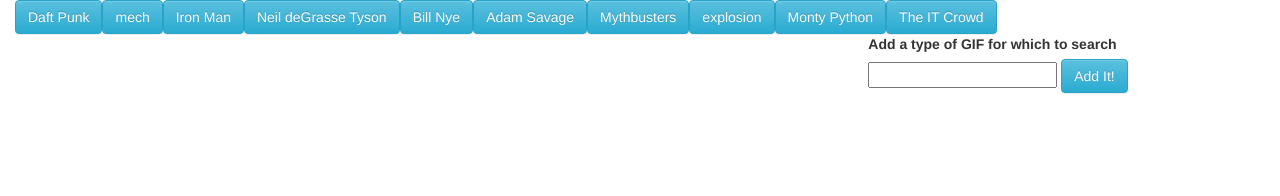
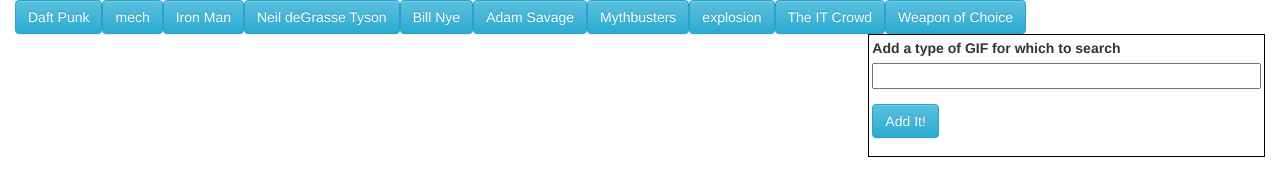
Before and after one commit to TimRCAnderson/GifTastic, a plain HTML site: page index.html in a window 1280 px wide. Drawn offline with nearby package versions, Linux system fonts and the light colour scheme.

Commit message:
styling changes, put inputs inside a form, changed addButton function to take a text argument, which increased code reuse #lazyIsGood.

```diff
--- a/assets/css/style.css
+++ b/assets/css/style.css
@@ -1,10 +1,28 @@
 #gif-display *{
 	text-align: center;
+
+	padding: 3px;
 }
 
 #gif-display>div{
 	margin: 10px 0 0 0;
+}
 
+.imageholder *{
+	border: 1px solid black;
+}
+
+.imageholder img{
+	border-bottom: 0;
+}
+
+#gif-query{
+	width: 100%;
+}
+
+#gif-search{
+	border: 1px solid black;
+	padding: 3px;
 }
 
 .inline-block{
--- a/assets/javascript/script.js
+++ b/assets/javascript/script.js
@@ -1,15 +1,14 @@
-//TODO: put inputs into a form.
-//TODO: rework addButton to take a string argument so that it can be used in initialization as well, thereby reducing the amount of code needed.
+//TODO: add styling to make things look better.
+//TODO: add inputs to the form to allow variable numbers of gifs back, and a rating dropdown.
 
-var topics = ["Daft Punk", "mech", "Iron Man", "Neil deGrasse Tyson", "Bill Nye", "Adam Savage", "Mythbusters", "explosion", "Monty Python", "The IT Crowd"];
+var topics = ["Daft Punk", "mech", "Iron Man", "Neil deGrasse Tyson", "Bill Nye", "Adam Savage", "Mythbusters", "explosion", "The IT Crowd", "Weapon of Choice"];
 
 $(document).ready(function() {
 	var $gifButtonsDiv = $("#gif-buttons");
 	var $gifDisplayDiv = $("#gif-display");
 	var $gifQueryField = $("#gif-query");
+	var $gifSearchForm = $("#gif-search");
 	var giphyURL = "https://api.giphy.com/v1/gifs/search?limit=10&rating=pg&api_key=dc6zaTOxFJmzC&q=";
-
-	console.log($gifQueryField);
 
 	//function that swaps the still and active images from the jquery data object.
 	function stillToggle()
@@ -28,17 +27,16 @@
 	}
 
 	//create a button, add formatting, reset the input field, append the button, give it a function for its click event, and then trigger that click event.
-	function addButton()
+	function addButton(text)
 	{
 		var buttonText = $gifQueryField.val();
-		$gifQueryField.val("");
 		var newButton = $("<button>")
 			.addClass("btn btn-info")
-			.text(buttonText)
-			.data("query", buttonText);
+			.text(text)
+			.data("query", text);
 		newButton.click(populateGIFs);
 		newButton.appendTo($gifButtonsDiv);
-		newButton.click();
+		return newButton;
 	}
 
 	//function called by gif buttons. Clears the gifs that are displayed and performs an ajax call using the Giphy API. If the API doesn't bring back any gifs, the button gets removed. Otherwise, up to 10 gifs are displayed.
@@ -46,7 +44,6 @@
 	{
 		$gifDisplayDiv.empty();
 		var $this = $(this);
-
 		$.ajax({
 			url: (giphyURL + $this.data("query")),
 			method: "GET"
@@ -55,12 +52,15 @@
 			{
 				$this.remove();
 			}
+			else
+			{
 				for(var j = 0; j < r.data.length; j++)
 				{
 					$("<div>")
-					.addClass("clearfix inline-block")
+						.addClass("clearfix inline-block imageholder")
 						.append(
-						$("<img>").attr("alt", "gif")
+							$("<img>")
+								.attr("alt", "gif")
 								.attr("src", r.data[j].images.fixed_height_still.url)
 								.data({
 									still: r.data[j].images.fixed_height_still.url,
@@ -73,28 +73,22 @@
 						)
 						.appendTo($gifDisplayDiv);
 				}
+			}
 		});
 	}
 
 	//Initialization of the buttons from the array of topics.
 	for(var i = 0; i < topics.length; i++)
 	{
-		var initButton = $("<button>")
-			.addClass("btn btn-info")
-			.text(topics[i])
-			.data("query", topics[i]);
-		initButton.click(populateGIFs);
-		initButton.appendTo($gifButtonsDiv);
+		addButton(topics[i]);
 	}
 
-	//Puts the addButton function on the search field's button.
-	$("#btn-add").click(addButton);
-	//I was unclear that forms had different behavior at the time of writing this, so I had to map a keyup event for the enter key on the search input element, which calls the addButton function too.
-	$gifQueryField.keyup(function (e)
-	{
-		if(e.which === 13)
-		{
-			addButton();
-		}
+	//events that trigger on form submission. Adds button and displays the gifs for that button.
+	$gifSearchForm.submit(function(event) {
+		event.preventDefault();
+		addButton($gifQueryField.val())
+			.click();
+		$gifQueryField.val("");
 	});
+
 });
--- a/index.html
+++ b/index.html
@@ -32,9 +32,15 @@
 			<div class="col-md-8" id="gif-display">
 			</div>
 			<div class="col-md-4" id="search-zone">
-				<label>Add a type of GIF for which to search</label>
-				<input type="text" id="gif-query">
-				<button class="btn btn-info" id="btn-add">Add It!</button>
+				<form id="gif-search">
+					<div class="form-group">
+						<label for="gif-query">Add a type of GIF for which to search</label><br>
+						<input type="text" id="gif-query">
+					</div>
+					<div class="form-group">
+						<input type="submit" value="Add It!" class="btn btn-info" id="btn-add">
+					</div>
+				</form>
 			</div>
 		</div>
 	</div>
```
Lines whose indentation alone changed are shown as unchanged.
